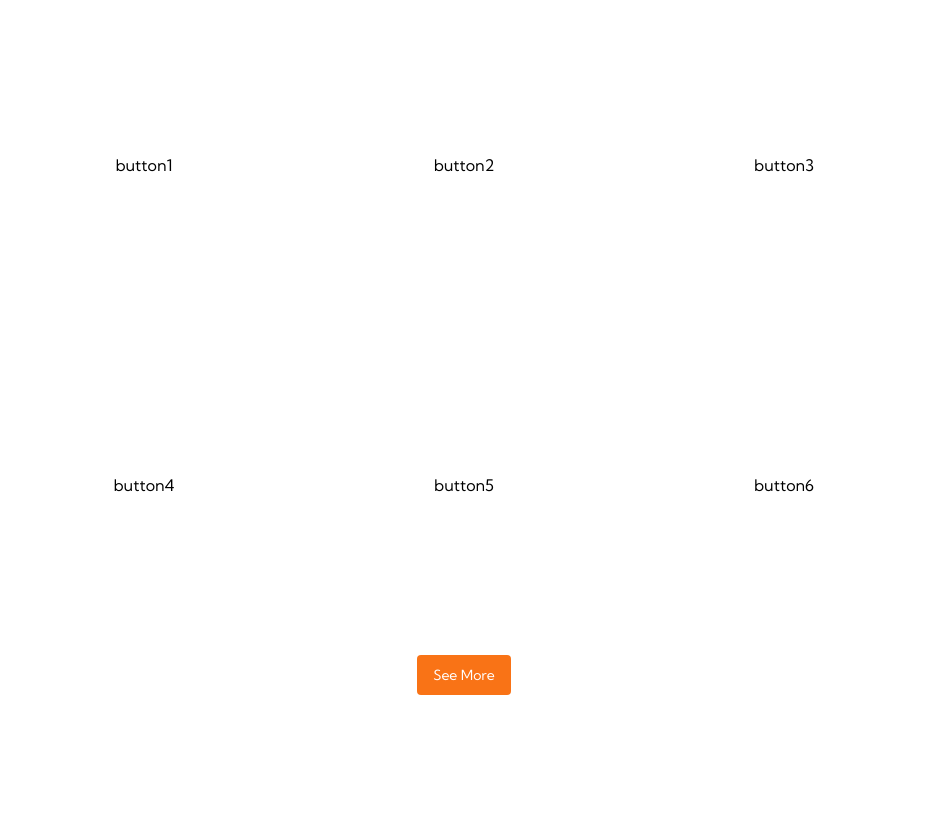
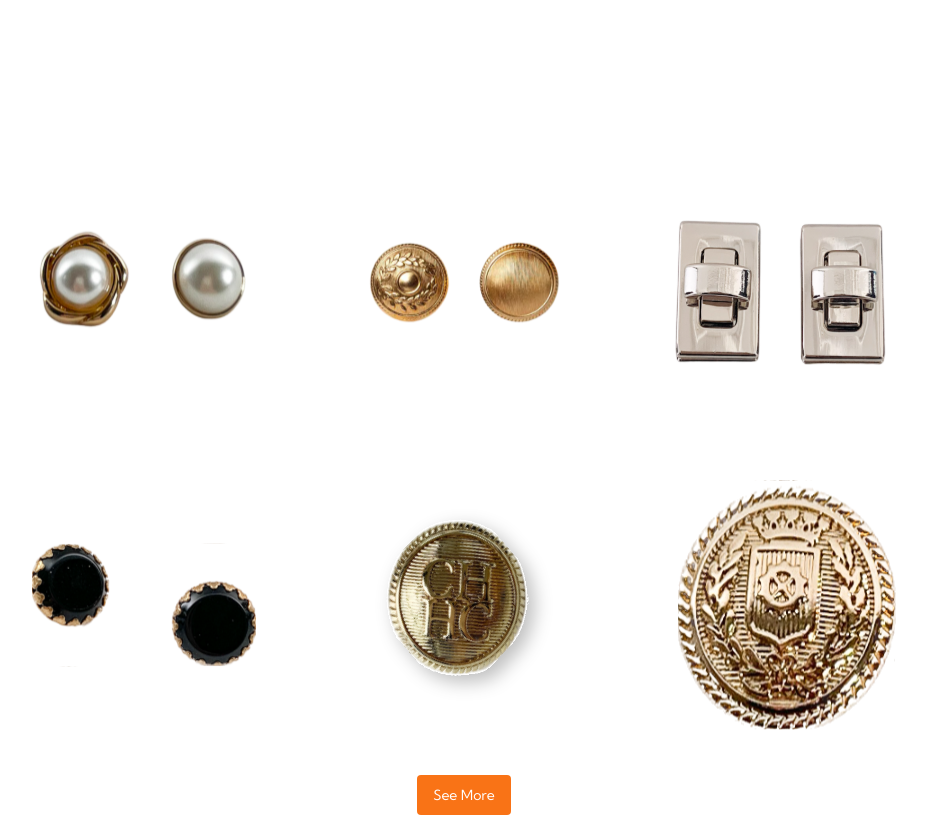
Before and after one commit to jas9n/jagtrim, a Vue app in the folder project/: page / in a window 1280 px wide. Shown: the part 2640-3457 px from the top of the page, without its empty margins (176-1103 px from the left). Built offline with nearby package versions, Linux system fonts and the light colour scheme.

Commit message:
dynamic routing + images

```diff
--- a/project/src/components/ProductItem.vue
+++ b/project/src/components/ProductItem.vue
@@ -1,17 +1,21 @@
 <template>
   <div class="draw meet group flex flex-col justify-center items-center w-72 h-72  mx-8 my-4 rounded">
-    <div class="bg-black w-full h-full absolute opacity-0 group-hover:opacity-10 transition duration-200 ease-out rounded"></div>
-    <img :src="photo" alt="">
-    <h3>{{ product }}</h3>
+    <div class="bg-black w-full h-full absolute opacity-0 group-hover:opacity-10 transition duration-200 ease-out rounded flex justify-center items-center"><h3>{{ item }}</h3></div>
+    <img :src="getImg(photo)" alt="" class="h-64">
   </div>
 </template>
 
 <script>
 export default {
   props: {
-    product: String,
+    item: String,
     photo: String,
-  }
+  },
+  methods: {
+        getImg(img) {
+            return new URL(`../assets/images/collection/${img}`,import.meta.url).href
+        }
+    }
 }
 </script>
 
@@ -23,7 +27,6 @@ export default {
   margin: 1em;
   padding: 1em 2em;
   box-shadow: inset 0 0 0 1.5px #fff;
-  color: #000;
   position: relative;
   vertical-align: middle;
   }
@@ -77,8 +80,8 @@ export default {
   }
 
   .draw:hover::after {
-    border-bottom-color: #000;
-    border-left-color: #000;
+    border-bottom-color: #ddd;
+    border-left-color: #ddd;
     transition:
       border-color 0s ease-out 0.5s,
       width 0.25s ease-out 0.5s,
@@ -86,7 +89,7 @@ export default {
   }
 
 .meet:hover {
-    color: #ddd;
+    color: #000;
   }
 
   .meet::after {
@@ -95,13 +98,13 @@ export default {
   }
 
   .meet:hover::before {
-    border-top-color: #000;
-    border-right-color: #000;
+    border-top-color: #ddd;
+    border-right-color: #ddd;
   }
 
   .meet:hover::after {
-    border-bottom-color: #000;
-    border-left-color: #000;
+    border-bottom-color: #999;
+    border-left-color: #999;
     transition:
       height 0.25s ease-out,
       width 0.25s ease-out 0.25s;
--- a/project/src/stores/ItemStore.js
+++ b/project/src/stores/ItemStore.js
@@ -3,12 +3,12 @@ import { defineStore } from "pinia";
 export const useItemStore = defineStore('itemStore', {
     state: () => ({
         items: [
-            {id: 1, name: 'button1', photo: '@/assets/images/collection/button1.svg'},
-            {id: 2, name: 'button2', photo: '@/assets/images/collection/button2.svg'},
-            {id: 3, name: 'button3', photo: '@/assets/images/collection/button3.svg'},
-            {id: 4, name: 'button4', photo: '@/assets/images/collection/button4.svg'},
-            {id: 5, name: 'button5', photo: '@/assets/images/collection/button5.svg'},
-            {id: 6, name: 'button6', photo: '@/assets/images/collection/button6.svg'},
+            {id: 1, name: 'button1', photo: 'button1.svg'},
+            {id: 2, name: 'button2', photo: 'button2.svg'},
+            {id: 3, name: 'button3', photo: 'button3.svg'},
+            {id: 4, name: 'button4', photo: 'button4.svg'},
+            {id: 5, name: 'button5', photo: 'button5.svg'},
+            {id: 6, name: 'button6', photo: 'button6.svg'},
         ]
     })
 })
--- a/project/src/views/CollectionPage.vue
+++ b/project/src/views/CollectionPage.vue
@@ -9,7 +9,7 @@ const itemStore = useItemStore()
       <div class="grid grid-flow-row grid-cols-3 justify-center items-center">
         <div v-for="item in itemStore.items">
           <RouterLink :to="{ name: 'product', params: {id: item.id }}">
-            <ProductItem :product="item.name"/>
+            <ProductItem :item="item.name" :photo="item.photo"/>
           </RouterLink>
 
         </div>
@@ -29,6 +29,6 @@ export default {
       // const taskStore = useTaskStore()
 
       // return { taskStore }
-    }
+    },
 }
 </script>
--- a/project/src/views/HomePage.vue
+++ b/project/src/views/HomePage.vue
@@ -28,18 +28,18 @@ const itemStore = useItemStore()
         <img id="img" src="https://images.unsplash.com/photo-1469474968028-56623f02e42e?q=80&w=2948&auto=format&fit=crop&ixlib=rb-4.0.3&ixid=M3wxMjA3fDB8MHxwaG90by1wYWdlfHx8fGVufDB8fHx8fA%3D%3D" alt="" class="h-screen w-full">
         <div id="mask" class="w-1/3 h-screen bg-black absolute left-0"></div>
     </div>
-    <div id="collection" class="w-full h-[90vh] flex flex-col justify-center items-center relative">
+    <div id="collection" class="w-full h-[120vh] flex flex-col justify-center items-center relative">
       <!-- <img id="monogram3" src="../assets/images/monogram-j.svg" class="absolute w-full top-0 opacity-10" alt="">
       <img id="monogram4" src="../assets/images/monogram-t.svg" class="absolute w-full top-0 opacity-10" alt=""> -->
-      <div id="product" class="grid grid-flow-row grid-cols-3 justify-center items-center">
-        <div  v-for="item in itemStore.items">
-          <RouterLink :to="{ name: 'product', params: {id: item.id }}">
-            <ProductItem :product="item.name"/>
-          </RouterLink>
-        </div>
+
+        <div class="grid grid-flow-row grid-cols-3 justify-center items-center">
+          <div id="product" v-for="item in itemStore.items">
+            <RouterLink :to="{ name: 'product', params: {id: item.id }}">
+              <ProductItem :item="item.name" :photo="item.photo"/>
+            </RouterLink>
+          </div>
       </div>
       <RouterLink to="/collection"><GlobalBtn>See More</GlobalBtn></RouterLink>
-
     </div>
     <div id="gallery" class="w-full h-screen flex justify-center items-center">
       <PhotoGallery />
@@ -52,14 +52,7 @@ export default {
   name: "HomePage",
     data() {
         return {
-            collection: [
-              {id: 1, name: 'button1', photo: '@/assets/images/collection/button1.svg'},
-              {id: 2, name: 'button2', photo: '@/assets/images/collection/button2.svg'},
-              {id: 3, name: 'button3', photo: '@/assets/images/collection/button3.svg'},
-              {id: 4, name: 'button4', photo: '@/assets/images/collection/button4.svg'},
-              {id: 5, name: 'button5', photo: '@/assets/images/collection/button5.svg'},
-              {id: 6, name: 'button6', photo: '@/assets/images/collection/button6.svg'},
-            ],
+
         }
     },
     setup() {
--- a/project/src/views/ProductPage.vue
+++ b/project/src/views/ProductPage.vue
@@ -7,10 +7,10 @@ const itemStore = useItemStore()
 <template>
     <div class="flex justify-center items-center w-full h-screen">
         <div>
-            <img src="" alt="">
+            <img :src="getImg(itemStore.items[id - 1].photo)" alt="">
         </div>
         <div>
-            <h1>{{ itemStore.items[id - 1] }}</h1>
+            <h1>{{ itemStore.items[id - 1].name }}</h1>
         </div>
     </div>
 </template>
@@ -19,6 +19,11 @@ const itemStore = useItemStore()
 export default {
     props: {
         id: String,
+    },
+    methods: {
+        getImg(img) {
+            return new URL(`../assets/images/collection/${img}`,import.meta.url).href
+        }
     }
 }
 </script>
```
